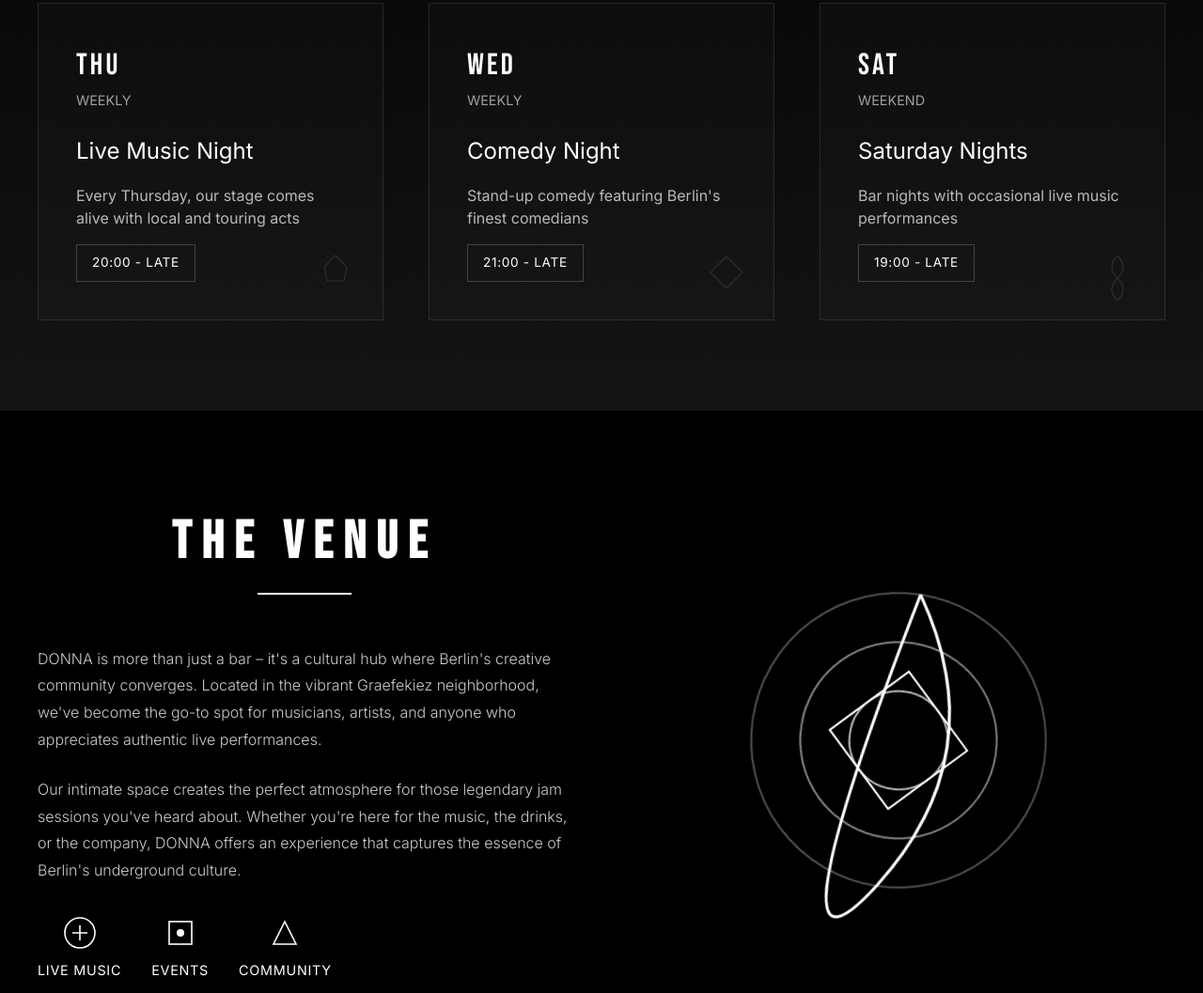
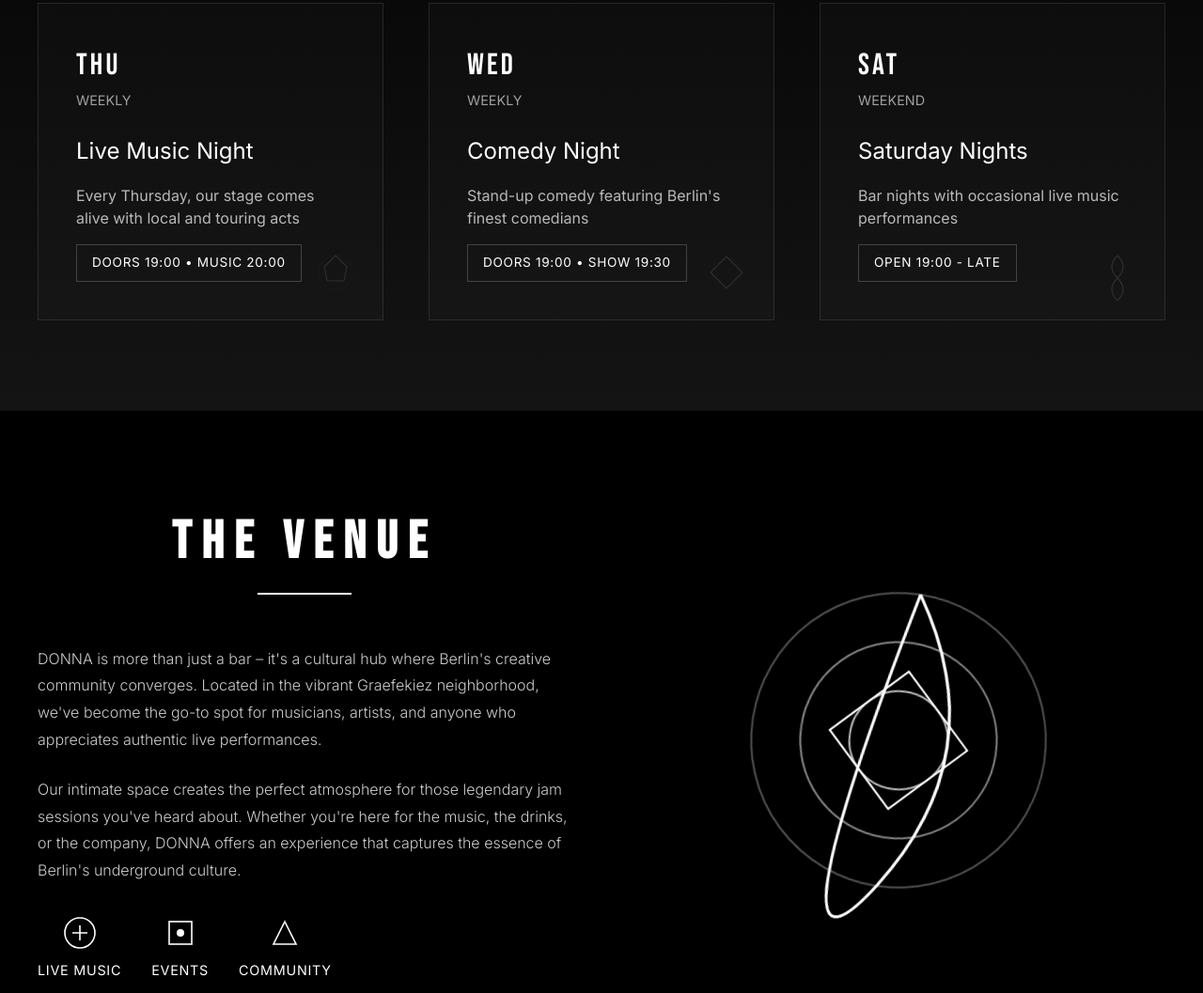
Before and after one commit to DatanoiseTV/donna.bar, a plain HTML site: page index.html in a window 1280 px wide. Shown: the part 1167-2224 px from the top of the page at 94% size. Drawn offline with Linux system fonts and the light colour scheme.

Commit message:
Update event times with door and show times
- Thursday: Doors 19:00, Music 20:00
- Wednesday Comedy: Doors 19:00, Show 19:30
- Saturday: Open 19:00

```diff
--- a/index.html
+++ b/index.html
@@ -98,7 +98,7 @@
                     <div class="event-details">
                         <h3>Live Music Night</h3>
                         <p>Every Thursday, our stage comes alive with local and touring acts</p>
-                        <span class="event-time">20:00 - Late</span>
+                        <span class="event-time">Doors 19:00 • Music 20:00</span>
                     </div>
                     <svg class="event-graphic" viewBox="0 0 100 100">
                         <polygon points="50,20 70,40 65,65 35,65 30,40" fill="none" stroke="currentColor" stroke-width="2"/>
@@ -113,7 +113,7 @@
                     <div class="event-details">
                         <h3>Comedy Night</h3>
                         <p>Stand-up comedy featuring Berlin's finest comedians</p>
-                        <span class="event-time">21:00 - Late</span>
+                        <span class="event-time">Doors 19:00 • Show 19:30</span>
                     </div>
                     <svg class="event-graphic" viewBox="0 0 100 100">
                         <rect x="30" y="30" width="40" height="40" fill="none" stroke="currentColor" stroke-width="2" transform="rotate(45 50 50)"/>
@@ -128,7 +128,7 @@
                     <div class="event-details">
                         <h3>Saturday Nights</h3>
                         <p>Bar nights with occasional live music performances</p>
-                        <span class="event-time">19:00 - Late</span>
+                        <span class="event-time">Open 19:00 - Late</span>
                     </div>
                     <svg class="event-graphic" viewBox="0 0 100 100">
                         <path d="M 50 20 Q 70 40 50 60 T 50 100" fill="none" stroke="currentColor" stroke-width="2"/>
```
